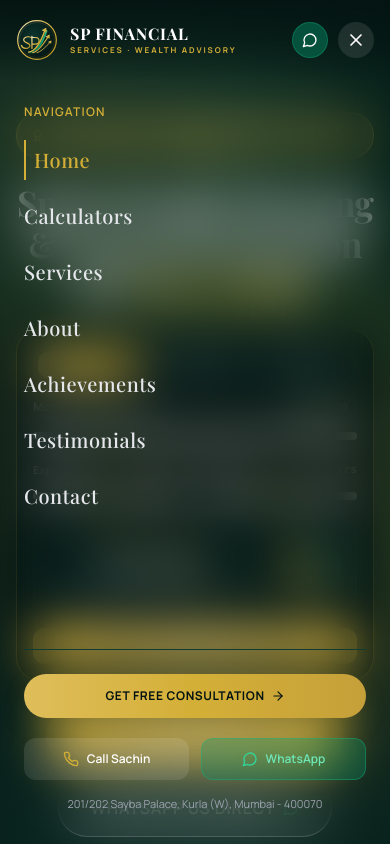
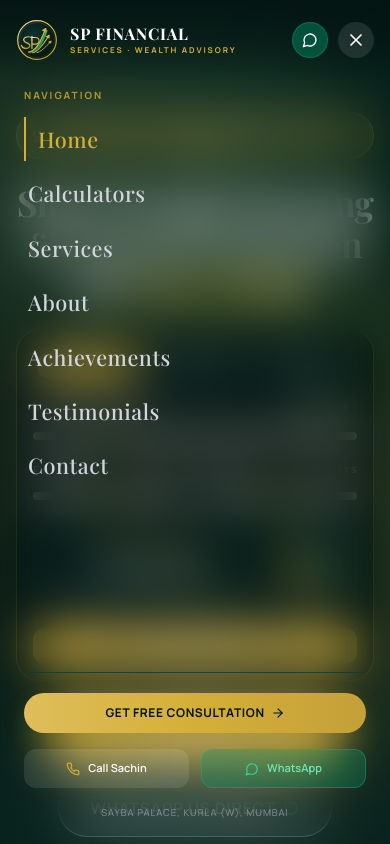
Before and after one commit to dakshch-07/SP-financial-services, a Next.js app: page / in a window 390 px wide. Both pictures are taken after a click on the button 356 px from the left and 40 px from the top of the page. Shown: the top 844 px of the page. Built offline with nearby package versions, Linux system fonts and the light colour scheme; a web font is replaced by a local one.

Commit message:
Optimize mobile navbar menu spacing to perfectly fit all elements in viewport

```diff
--- a/components/Navbar.tsx
+++ b/components/Navbar.tsx
@@ -133,10 +133,10 @@ export const Navbar: React.FC = () => {
             animate={{ opacity: 1, clipPath: "circle(150% at 100% 0%)" }}
             exit={{ opacity: 0, clipPath: "circle(0% at 100% 0%)" }}
             transition={{ duration: 0.45, ease: [0.22, 1, 0.36, 1] }}
-            className="fixed inset-0 z-40 bg-forest-950/98 backdrop-blur-xl xl:hidden flex flex-col justify-between pt-24 pb-8 px-6 text-white overflow-y-auto"
+            className="fixed inset-0 z-40 bg-forest-950/98 backdrop-blur-xl xl:hidden flex flex-col justify-between pt-[5.5rem] pb-6 px-6 text-white overflow-y-auto"
           >
-            <div className="flex flex-col space-y-4 pt-2">
-              <span className="text-xs uppercase tracking-widest text-gold-400 font-semibold mb-1">
+            <div className="flex flex-col space-y-2.5">
+              <span className="text-[10px] uppercase tracking-[0.2em] text-gold-400 font-bold mb-1 opacity-80">
                 Navigation
               </span>
               {NAV_LINKS.map((link, idx) => {
@@ -146,13 +146,13 @@ export const Navbar: React.FC = () => {
                     key={link.name}
                     initial={{ opacity: 0, x: -20 }}
                     animate={{ opacity: 1, x: 0 }}
-                    transition={{ delay: 0.04 * idx, duration: 0.3 }}
+                    transition={{ delay: 0.03 * idx, duration: 0.3 }}
                   >
                     <Link
                       href={link.href}
                       onClick={() => setIsMobileMenuOpen(false)}
-                      className={`block font-serif text-xl sm:text-2xl font-medium tracking-wide py-1.5 ${
-                        isActive ? "text-gold-400 pl-2 border-l-2 border-gold-400" : "text-gray-200 hover:text-white"
+                      className={`block font-serif text-[1.35rem] font-medium tracking-wide py-1.5 ${
+                        isActive ? "text-gold-400 pl-3 border-l-[2.5px] border-gold-400" : "text-gray-300 hover:text-white pl-1"
                       }`}
                     >
                       {link.name}
@@ -162,37 +162,37 @@ export const Navbar: React.FC = () => {
               })}
             </div>
 
-            <div className="pt-6 border-t border-forest-800 space-y-4">
+            <div className="pt-5 border-t border-forest-800/80 space-y-3.5 mt-4">
               <Link
                 href="/contact"
                 onClick={() => setIsMobileMenuOpen(false)}
-                className="w-full py-3.5 px-4 rounded-full bg-gradient-to-r from-[#DFBE5B] via-[#D4AF37] to-[#C5A03A] text-forest-950 text-xs font-bold uppercase tracking-wider flex items-center justify-center gap-1.5 shadow-gold text-center block"
+                className="w-full py-3 px-4 rounded-full bg-gradient-to-r from-[#DFBE5B] via-[#D4AF37] to-[#C5A03A] text-forest-950 text-xs font-bold uppercase tracking-wider flex items-center justify-center gap-1.5 shadow-gold text-center block active:scale-[0.98] transition-transform"
               >
                 <span>Get Free Consultation</span>
                 <ArrowRight className="w-3.5 h-3.5" />
               </Link>
 
-              <div className="grid grid-cols-2 gap-3 pt-1">
+              <div className="grid grid-cols-2 gap-3 pt-0.5">
                 <a
                   href={`tel:${BUSINESS_INFO.contact.primaryPhone}`}
-                  className="flex items-center justify-center gap-2 py-3 px-4 rounded-xl bg-white/10 text-white text-xs font-semibold hover:bg-white/20 transition-colors"
+                  className="flex items-center justify-center gap-2 py-2.5 px-3 rounded-xl bg-white/10 text-white text-[11px] font-semibold hover:bg-white/20 transition-colors"
                 >
-                  <Phone className="w-4 h-4 text-gold-400" />
+                  <Phone className="w-3.5 h-3.5 text-gold-400" />
                   <span>Call Sachin</span>
                 </a>
                 <a
                   href={BUSINESS_INFO.contact.whatsapp}
                   target="_blank"
                   rel="noopener noreferrer"
-                  className="flex items-center justify-center gap-2 py-3 px-4 rounded-xl bg-emerald-600/30 border border-emerald-500/40 text-emerald-300 text-xs font-semibold hover:bg-emerald-600/40 transition-colors"
+                  className="flex items-center justify-center gap-2 py-2.5 px-3 rounded-xl bg-emerald-600/30 border border-emerald-500/40 text-emerald-300 text-[11px] font-semibold hover:bg-emerald-600/40 transition-colors"
                 >
-                  <MessageCircle className="w-4 h-4 text-emerald-400" />
+                  <MessageCircle className="w-3.5 h-3.5 text-emerald-400" />
                   <span>WhatsApp</span>
                 </a>
               </div>
 
-              <p className="text-[11px] text-center text-gray-400">
-                201/202 Sayba Palace, Kurla (W), Mumbai - 400070
+              <p className="text-[9.5px] text-center text-gray-400/80 uppercase tracking-widest pt-1">
+                Sayba Palace, Kurla (W), Mumbai
               </p>
             </div>
           </motion.div>
```
